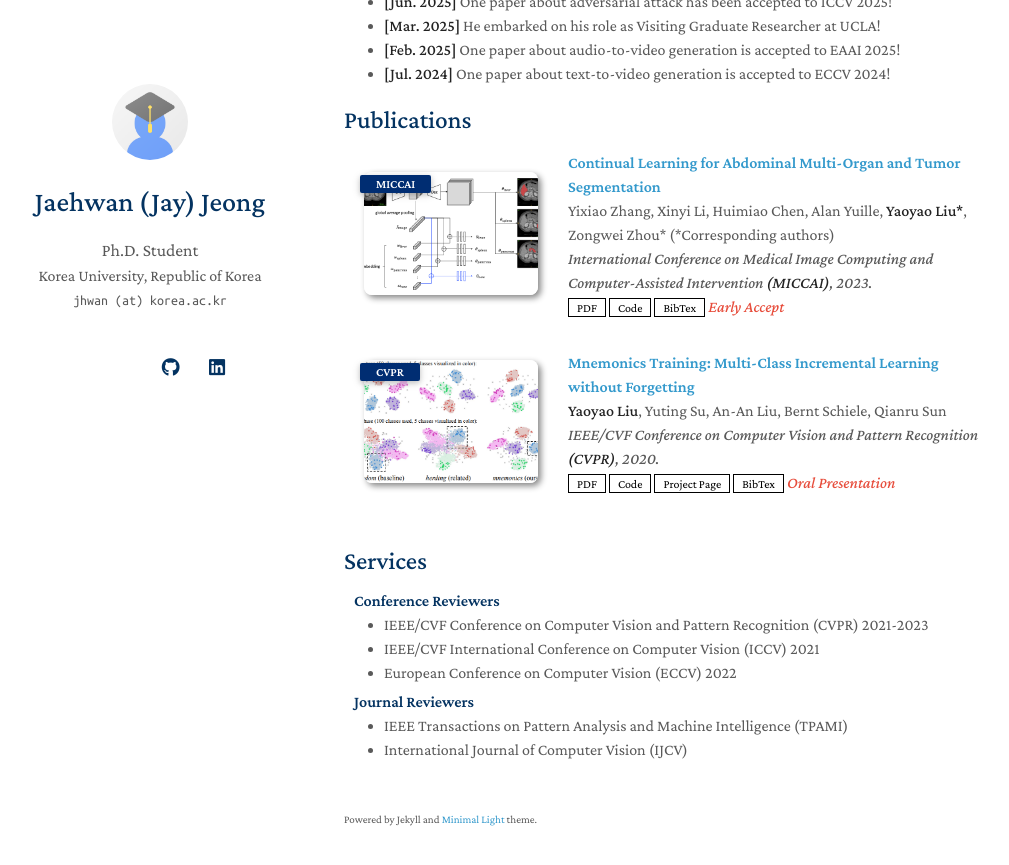
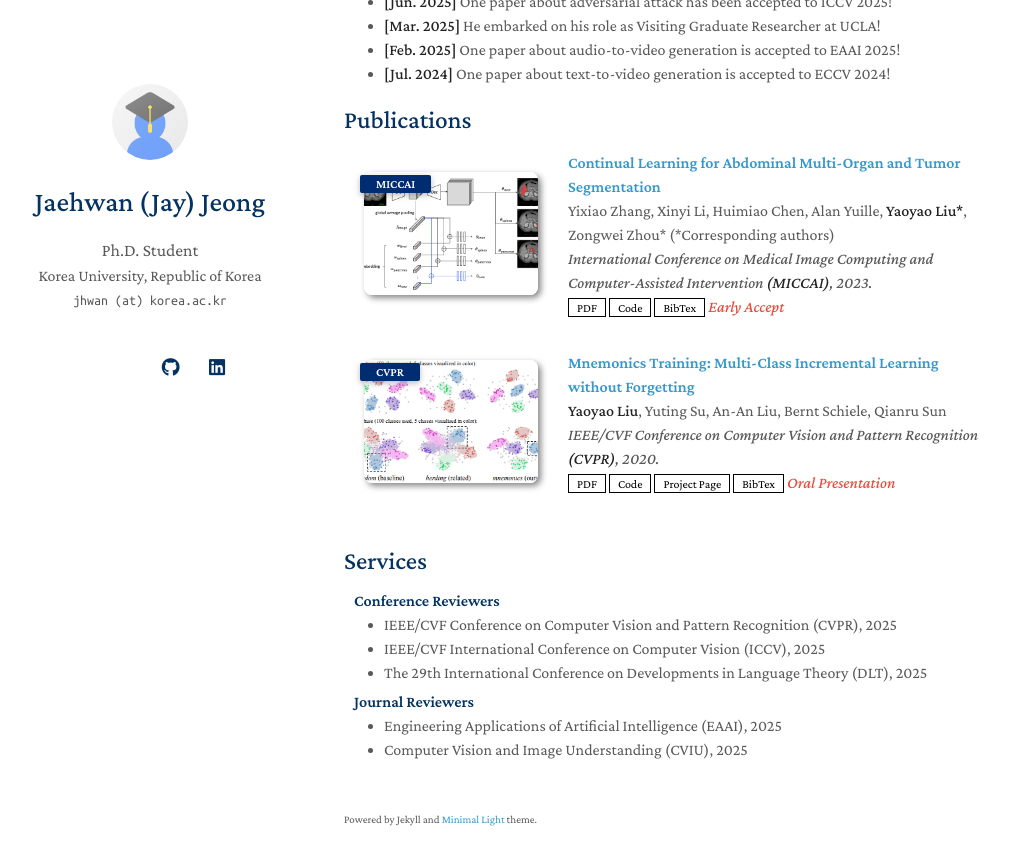
Before and after one commit to jaehwan-j/jaehwan-j.github.io, a Jekyll site: the page built from index.md, in a window 1280 px wide and 900 px high, scrolled down 556 px. Shown: the top 865 px of the window, without its empty margins (126-1135 px from the left). Built offline with Jekyll 4.4.1, drawn with Linux system fonts in a browser that asks for light colours; a style sheet for code colours, icons or effects is not loaded; our own code applies the rules of GitHub Pages for plain Markdown files.

Commit message:
Update services.md

```diff
--- a/_includes/services.md
+++ b/_includes/services.md
@@ -3,14 +3,14 @@
 <h4 style="margin:0 10px 0;">Conference Reviewers</h4>
 
 <ul style="margin:0 0 5px;">
-  <li><a href="http://cvpr2023.thecvf.com/"><autocolor>IEEE/CVF Conference on Computer Vision and Pattern Recognition (CVPR) 2021-2023</autocolor></a></li>
-  <li><a href="http://iccv2021.thecvf.com/"><autocolor>IEEE/CVF International Conference on Computer Vision (ICCV) 2021</autocolor></a></li>
-  <li><a href="https://eccv2022.ecva.net/"><autocolor>European Conference on Computer Vision (ECCV) 2022</autocolor></a></li>
+  <li><a href="https://cvpr.thecvf.com/"><autocolor>IEEE/CVF Conference on Computer Vision and Pattern Recognition (CVPR), 2025</autocolor></a></li>
+  <li><a href="https://iccv.thecvf.com/"><autocolor>IEEE/CVF International Conference on Computer Vision (ICCV), 2025</autocolor></a></li>
+  <li><a href="https://cida.uos.ac.kr/dlt2025/"><autocolor>The 29th International Conference on Developments in Language Theory (DLT), 2025</autocolor></a></li>
 </ul>
 
 <h4 style="margin:0 10px 0;">Journal Reviewers</h4>
 
 <ul style="margin:0 0 20px;">
-  <li><a href="https://www.computer.org/csdl/journal/tp"><autocolor>IEEE Transactions on Pattern Analysis and Machine Intelligence (TPAMI)</autocolor></a></li>
-  <li><a href="https://www.springer.com/journal/11263"><autocolor>International Journal of Computer Vision (IJCV)</autocolor></a></li>
+  <li><a href="https://www.sciencedirect.com/journal/engineering-applications-of-artificial-intelligence/"><autocolor>Engineering Applications of Artificial Intelligence (EAAI), 2025</autocolor></a></li>
+  <li><a href="https://www.sciencedirect.com/journal/computer-vision-and-image-understanding/"><autocolor>Computer Vision and Image Understanding (CVIU), 2025</autocolor></a></li>
 </ul>
```
